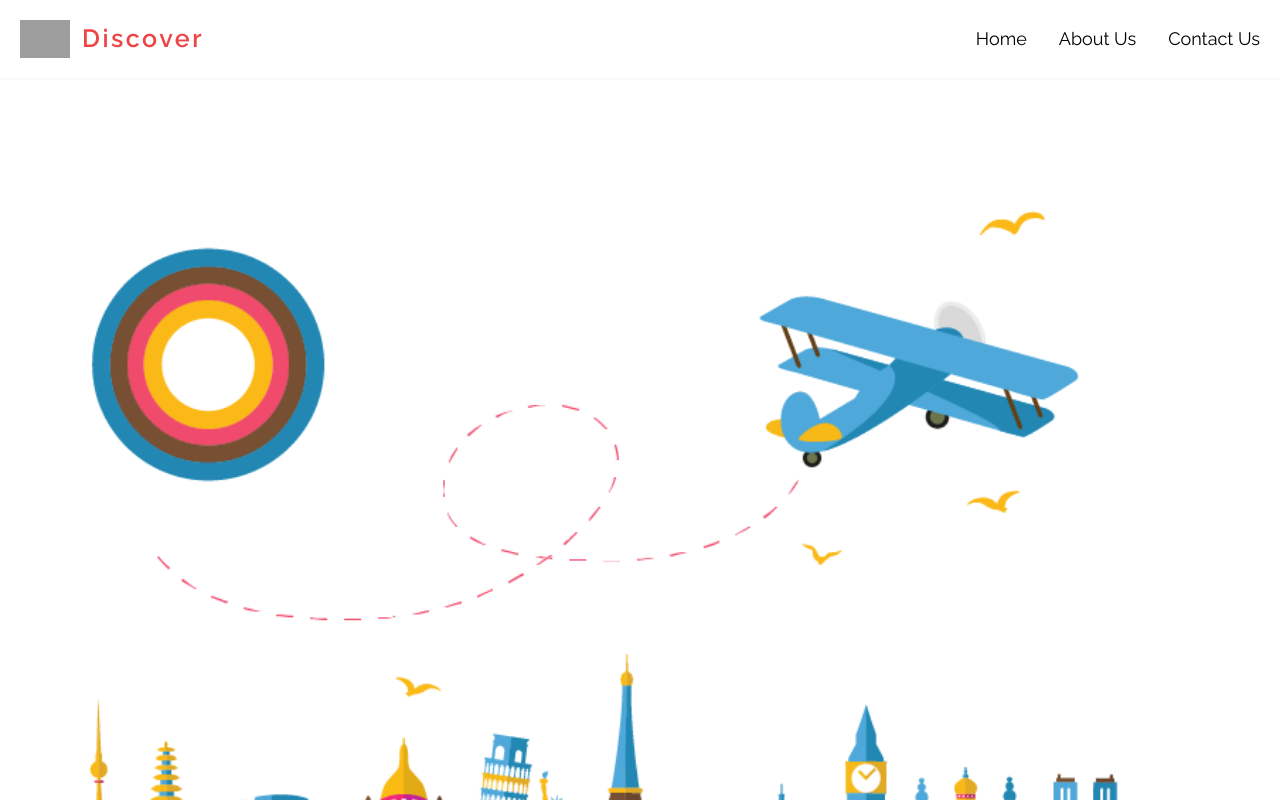
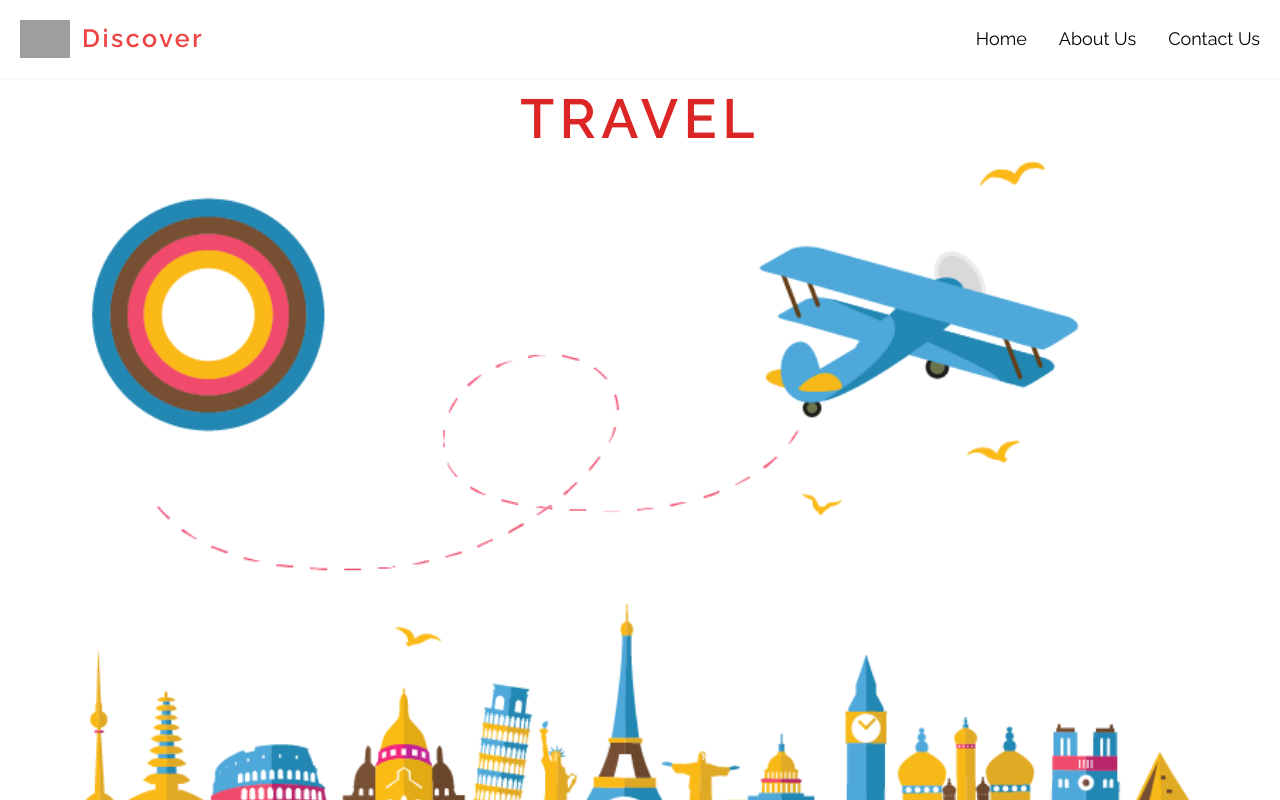
Before and after one commit to SebastianSloma/travel_places, a Next.js app: page / in a window 1280 px wide. Shown: the top 800 px of the page. Built offline with nearby package versions, Linux system fonts and the light colour scheme; grey boxes are pictures that could not be loaded.

Commit message:
add class

```diff
--- a/app/Hero.tsx
+++ b/app/Hero.tsx
@@ -3,8 +3,16 @@ import Image from 'next/image';
 
 function Hero() {
 	return (
-		<div>
-			<Image src='/bg.png' alt='bg' width={800} height={200} className='w-full' />
+		<div className='text-center'>
+			<div>
+
+			<Image src='/bg.png' alt='bg' width={800} height={200} className='w-full absolute mt-[-50px]' />
+			</div>
+			<div>
+				<h2 className='text-[55px] text-red-600 tracking-widest font-semibold'>
+					TRAVEL
+				</h2>
+			</div>
 		</div>
 	);
 }
```
